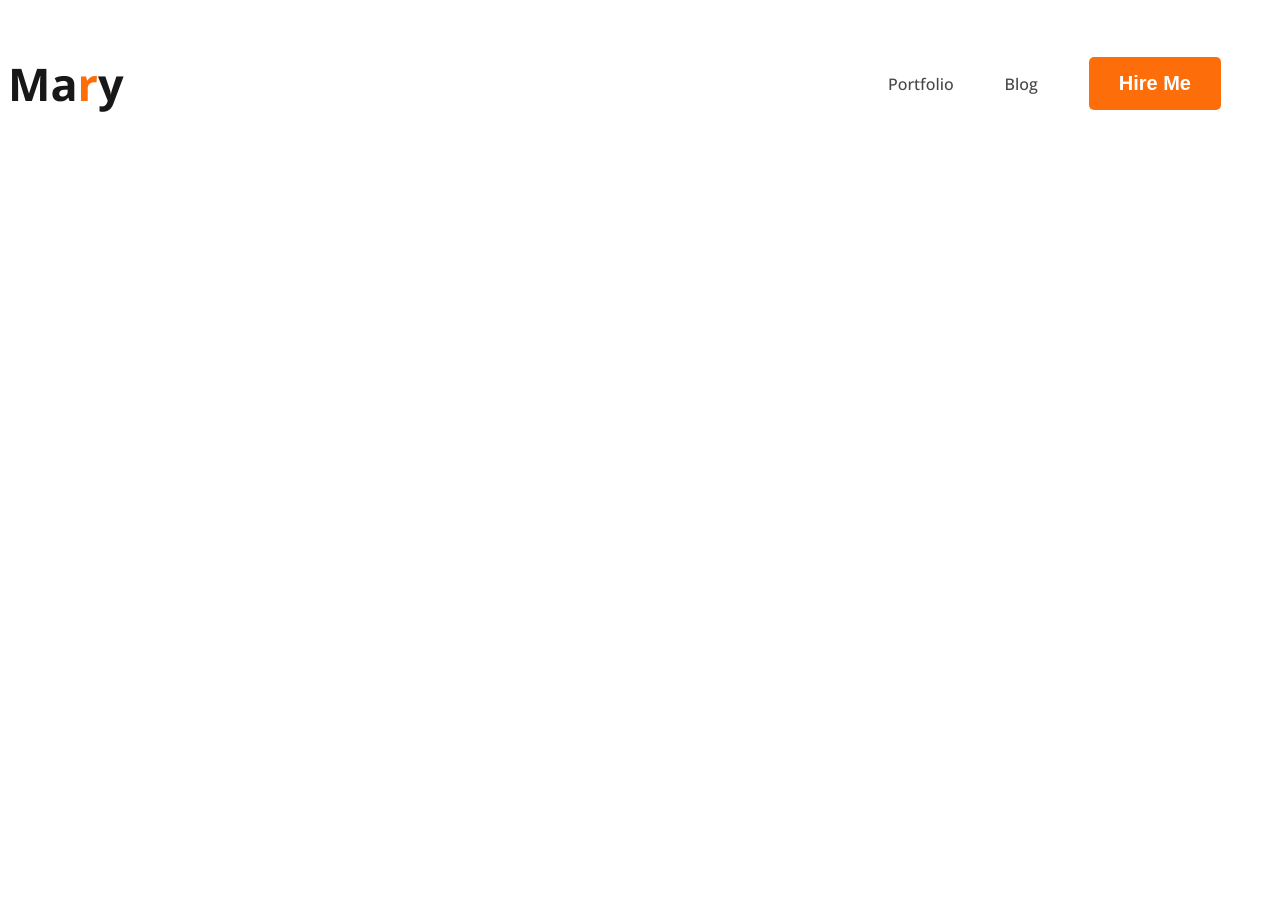
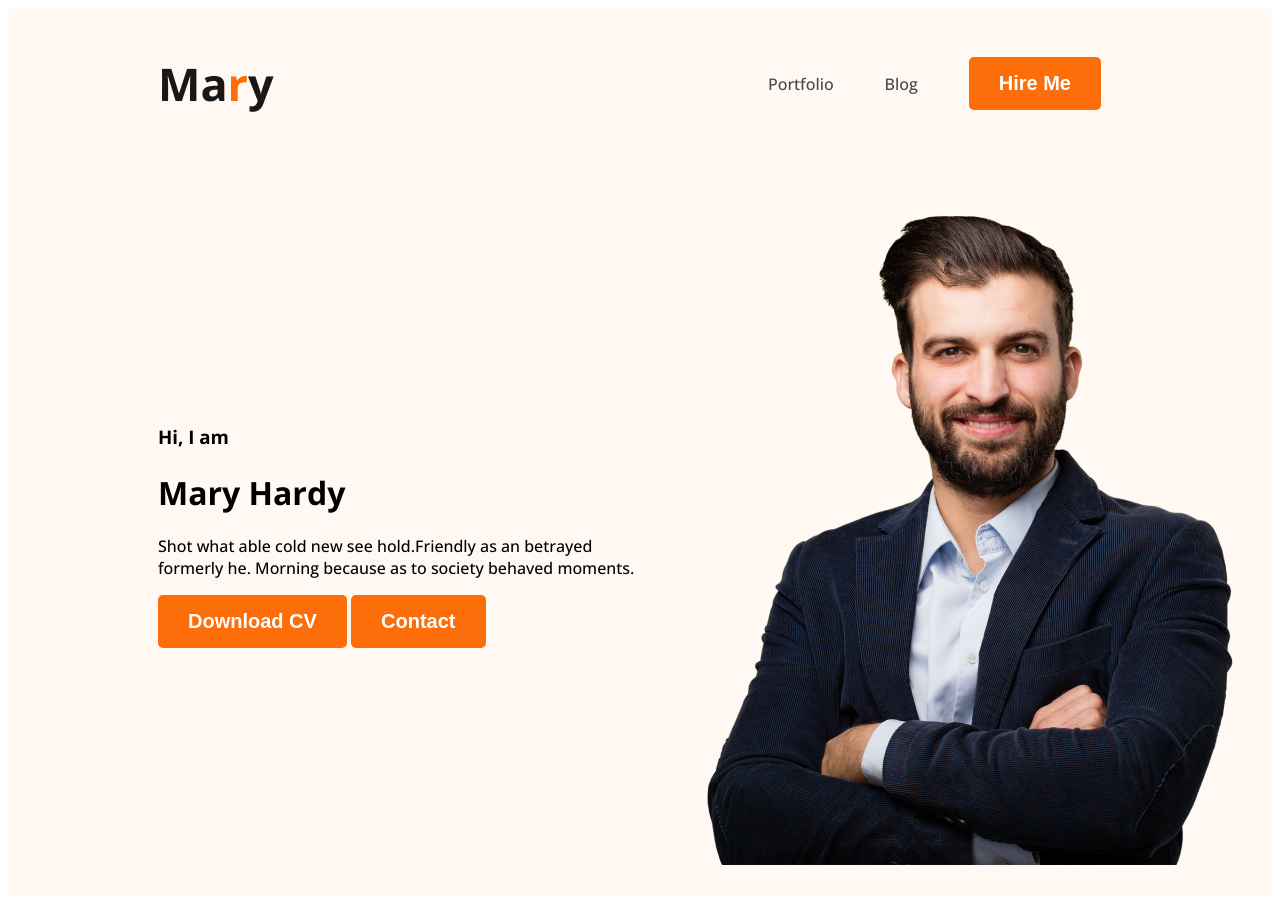
Before and after one commit to nisma687/webdeveloper-protfolio, a plain HTML site: page index.html in a window 1280 px wide. Before the commit the page ends 800 px from the top, so only its background shows below. Drawn offline with nearby package versions, Linux system fonts and the light colour scheme.

Commit message:
added the banner part of header

```diff
--- a/index.html
+++ b/index.html
@@ -11,7 +11,7 @@
 </head>
 <body>
 
-    <header>
+    <header class="header">
         <nav>
             <h3 class="nav-tittle">Ma<span class="text-primary">r</span>y</h3>
             <ul>
@@ -22,6 +22,16 @@
             </ul>
 
         </nav>
+        <div class="banner">
+            <div class="banner-content">
+            <h3 class="banner-greeting">Hi, I  am</h3>
+            <h1 class="banner-tittle">Mary Hardy</h1>
+            <p>Shot what able cold new see hold.Friendly as an betrayed formerly he. Morning because as to society behaved moments.</p>
+            <button class="button-primary">Download CV</button>
+            <button class="button-primary"> Contact</button>
+            </div>
+            <image src="images/hardy.png" alt="picture loading" class="banner-image">
+        </div>
     </header>
     <main>
 
--- a/styles/portfolio.css
+++ b/styles/portfolio.css
@@ -5,6 +5,8 @@
     display:flex;
     justify-content: space-between;
     align-items: center;
+    margin-left: 150px;
+    margin-right: 120px;
 }
 
 .text-primary
@@ -26,6 +28,13 @@
 font-size: 45px;
 
 font-weight: 800;
+
+}
+
+/* header related styles */
+.header
+{
+    background-color: #FFF8F3;
 
 }
 
@@ -60,3 +69,16 @@
 font-weight: 700;
 padding:15px 30px;
 }
+
+.banner
+{
+    padding: 30px 30px 30px 150px;
+    display: flex;
+    align-items: center;
+}
+
+banner .banner-image
+{
+    width: 500px;
+
+}
```
